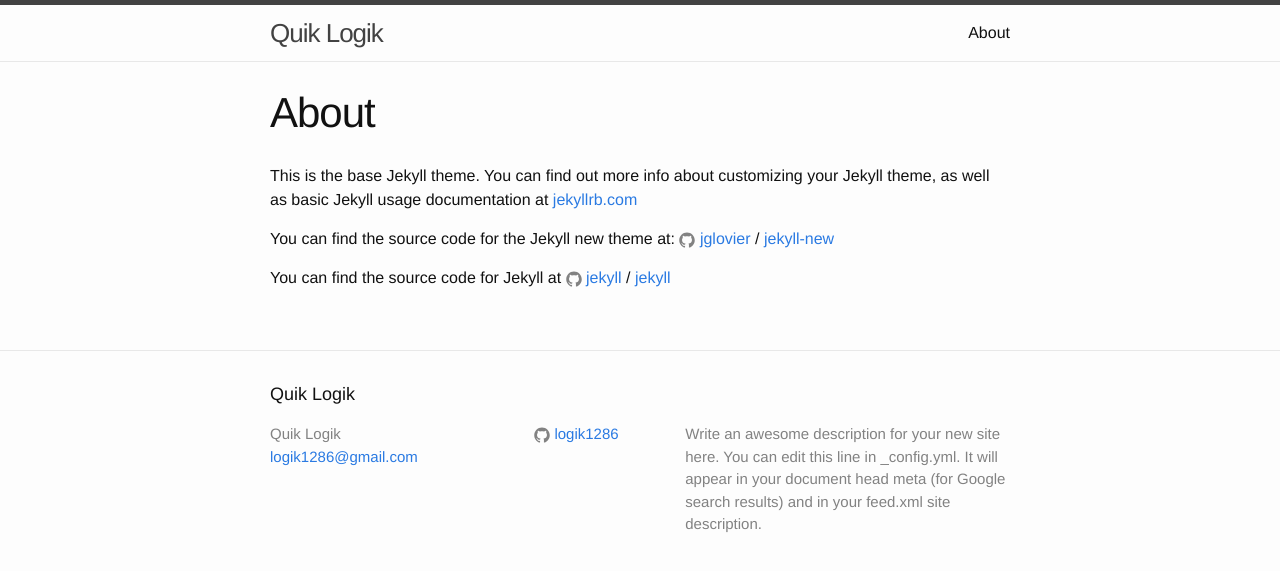
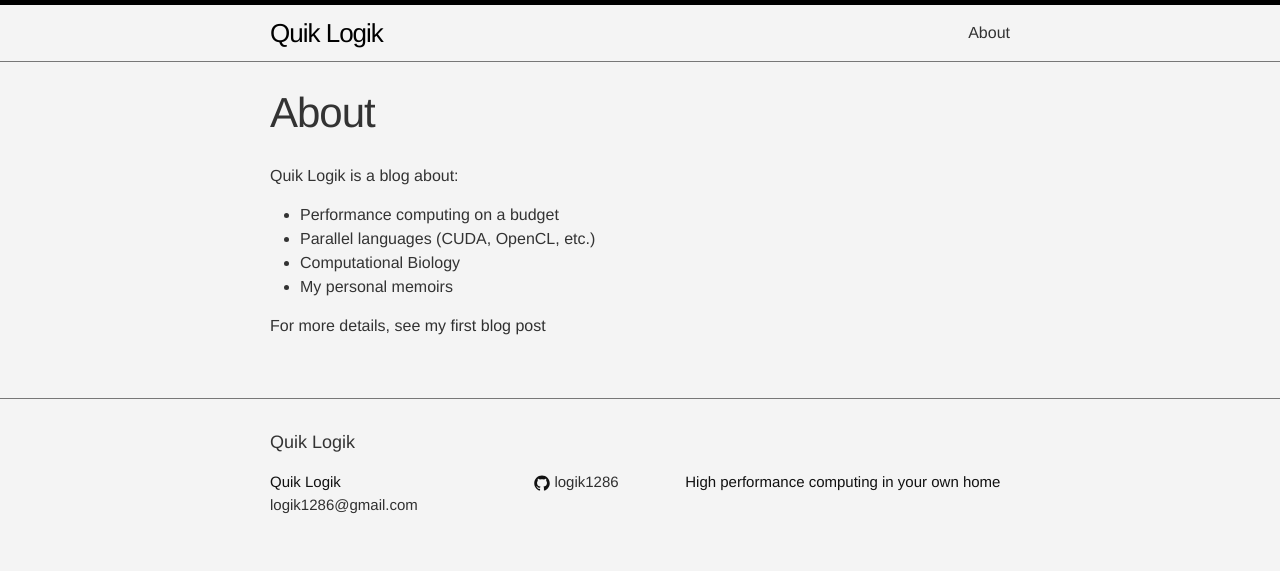
Before and after one commit to logik1286/logik1286.github.io, a Jekyll site: the page built from about.md, in a window 1280 px wide. Shown: the top 571 px of the page. Built offline with Jekyll 4.4.1, drawn with Linux system fonts in a browser that asks for light colours.

Commit message:
lotsa updates

```diff
--- a/_config.yml
+++ b/_config.yml
@@ -9,12 +9,12 @@
 title: Quik Logik
 email: logik1286@gmail.com
 description: > # this means to ignore newlines until "baseurl:"
-  Write an awesome description for your new site here. You can edit this
-  line in _config.yml. It will appear in your document head meta (for
-  Google search results) and in your feed.xml site description.
+  High performance computing in your own home
 baseurl: "" # the subpath of your site, e.g. /blog
-url: "http://yourdomain.com" # the base hostname & protocol for your site
+url: "http://logik1286.github.io" # the base hostname & protocol for your site
 github_username:  logik1286
 
 # Build settings
 markdown: kramdown
+gems:
+  - jekyll-redirect-from
--- a/_posts/2016-01-03-enter-logik.markdown
+++ b/_posts/2016-01-03-enter-logik.markdown
@@ -2,7 +2,8 @@
 layout: post
 title:  "Enter Logik"
 date:   2016-01-03 21:55:21 -0500
-categories: jekyll update
+categories: memoirs
+tags: memoirs
 ---
 
 Welcome to Quik Logik, both you and I.
--- a/about.md
+++ b/about.md
@@ -4,12 +4,11 @@ title: About
 permalink: /about/
 ---
 
-This is the base Jekyll theme. You can find out more info about customizing your Jekyll theme, as well as basic Jekyll usage documentation at [jekyllrb.com](http://jekyllrb.com/)
+Quik Logik is a blog about:
 
-You can find the source code for the Jekyll new theme at:
-{% include icon-github.html username="jglovier" %} /
-[jekyll-new](https://github.com/jglovier/jekyll-new)
+* Performance computing on a budget
+* Parallel languages (CUDA, OpenCL, etc.)
+* Computational Biology
+* My personal memoirs
 
-You can find the source code for Jekyll at
-{% include icon-github.html username="jekyll" %} /
-[jekyll](https://github.com/jekyll/jekyll)
+For more details, see [my first blog post](/memoirs/2016/01/03/enter-logik.html)
--- a/css/main.scss
+++ b/css/main.scss
@@ -14,11 +14,11 @@ $base-line-height: 1.5;
 
 $spacing-unit:     30px;
 
-$text-color:       #111;
-$background-color: #fdfdfd;
-$brand-color:      #2a7ae2;
+$text-color:       #333333;
+$background-color: #f4f4f4;
+$brand-color:      #303030;
 
-$grey-color:       #828282;
+$grey-color:       #111111;
 $grey-color-light: lighten($grey-color, 40%);
 $grey-color-dark:  darken($grey-color, 25%);
 
```
